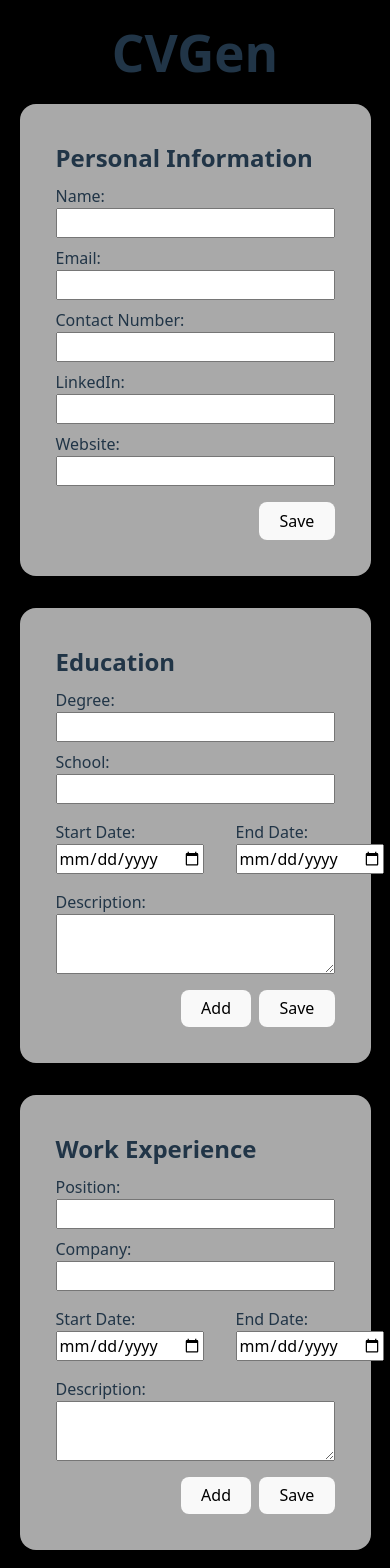
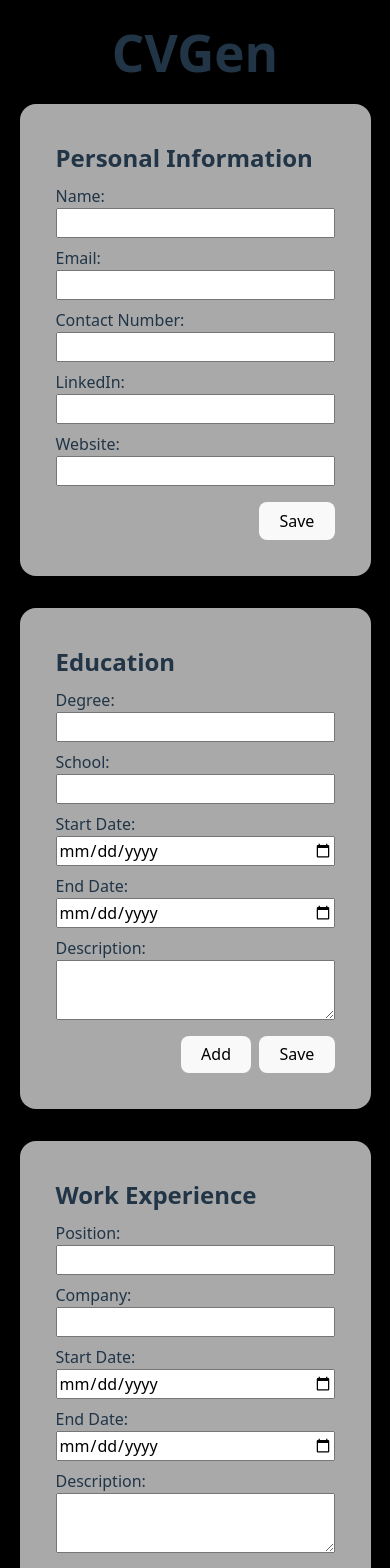
Before and after one commit to andkymon/cv-gen, a React (Vite) app: page / in a window 390 px wide. Shown: the top 1568 px of the page. Built offline with nearby package versions, Linux system fonts and the light colour scheme.

Commit message:
Fix date overflow

```diff
--- a/src/App.css
+++ b/src/App.css
@@ -42,6 +42,13 @@ section {
   flex: 1;
 }
 
+@media (max-width: 440px) {
+  .date-wrapper {
+    display: block;
+  }
+
+}
+
 .button-wrapper {
   display: flex;
   justify-content: right;
```
